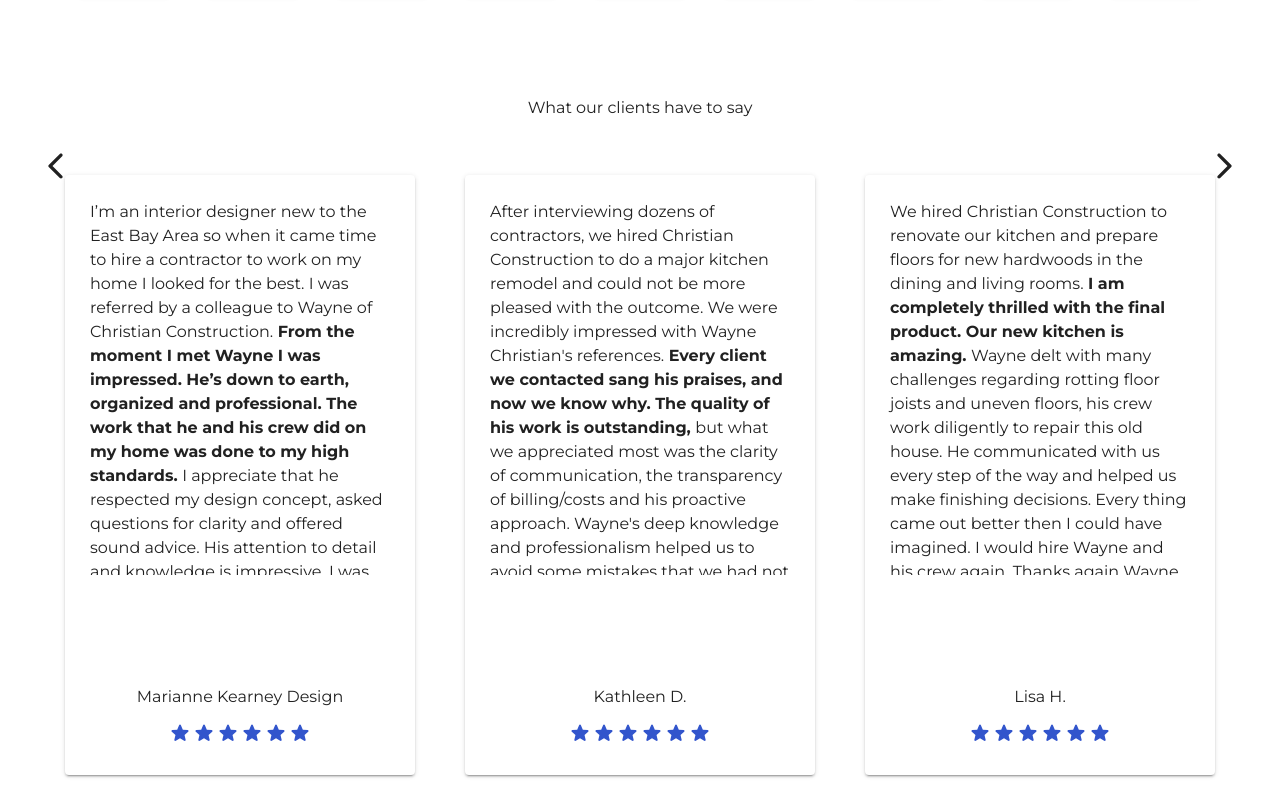
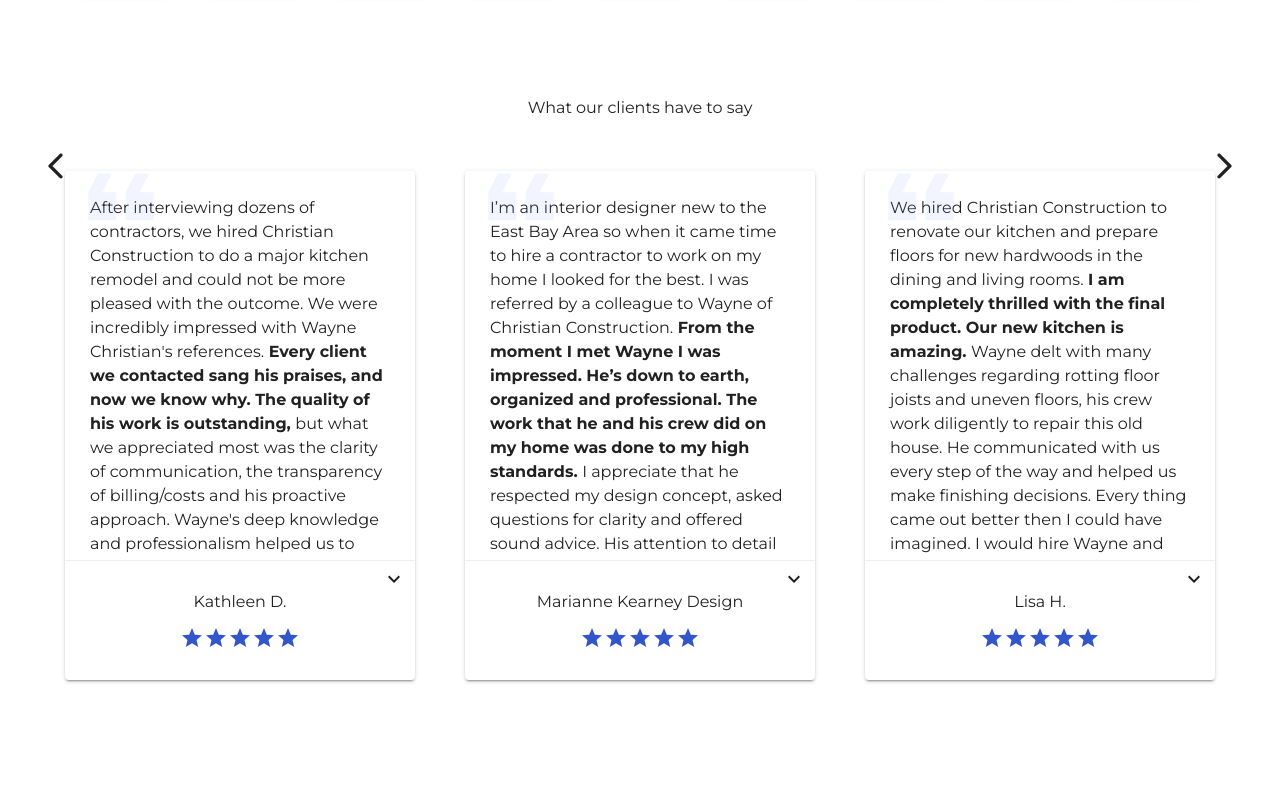
Before and after one commit to DWC01/christian-construction, a Next.js app: page / in a window 1280 px wide. Shown: the part 2535-3335 px from the top of the page. After the commit the page ends 3245 px from the top, so only its background shows below. Built offline with nearby package versions, Linux system fonts and the light colour scheme.

Commit message:
Added expandable testimonials

```diff
--- a/src/components/home/Testimonial.js
+++ b/src/components/home/Testimonial.js
@@ -1,8 +1,11 @@
+import { useState } from 'react';
 import PropTypes from 'prop-types';
 import { makeStyles } from '@material-ui/core/styles';
 import Paper from '@material-ui/core/Paper';
 import Typography from '@material-ui/core/Typography';
-import StarRoundedIcon from '@material-ui/icons/StarRounded';
+import StarIcon from '@material-ui/icons/Star';
+import ExpandMoreIcon from '@material-ui/icons/ExpandMore';
+import FormatQuoteIcon from '@material-ui/icons/FormatQuote';
 
 const useStyles = makeStyles(theme => ({
 	testimonialWrapper: {
@@ -10,18 +13,25 @@
 		width: '400px',
 		justifyContent: 'center',
 		alignItems: 'center',
-		height: '650px',
+		minHeight: '550px',
 	},
 	testimonialContainer: {
 		width: '350px',
-		height: '600px',
+		minHeight: '500px',
 		overflow: 'hidden',
 		position: 'relative',
 	},
 	testimonial: {
 		padding: '25px',
-		maxHeight: '400px',
+		minHeight: '390px',
+		maxHeight: '390px',
 		overflow: 'hidden',
+		marginBottom: '90px',
+		borderBottom: '1px solid #eee',
+		transition: 'all 1s ease',
+	},
+	testimonialExpanded: {
+		maxHeight: '780px',
 	},
 	testimonialInfo: {
 		position: 'absolute',
@@ -44,28 +54,68 @@
 	rating: {
 		fill: theme.palette.primary.main,
 	},
+	quote: {
+		position: 'absolute',
+		transform: 'rotate(180deg)',
+		fill: '#97aeff',
+		top: '-30px',
+		fontSize: '7rem',
+		opacity: '.12',
+	},
+	expandIcon: {
+		position: 'relative',
+		top: '-84px',
+		left: '317px',
+		cursor: 'pointer',
+		transition: theme.transitions.create('transform', {
+			duration: theme.transitions.duration.shortest,
+		}),
+	},
+	expandIconOpen: {
+		transform: 'rotate(180deg)',
+	},
 }));
 
 const Testimonial = ({ children, clientName }) => {
 	const classes = useStyles();
+	const [expanded, setExpanded] = useState(false);
+
+	const handleExpandClick = () => {
+		console.log(expanded);
+		setExpanded(!expanded);
+	};
 
 	return (
 		<div className={classes.testimonialWrapper}>
 			<Paper elevation={2} className={classes.testimonialContainer}>
-				<Typography className={classes.testimonial}>
+				<FormatQuoteIcon className={classes.quote} />
+				<Typography
+					className={`${classes.testimonial} ${
+						expanded ? classes.testimonialExpanded : ''
+					}`}
+				>
 					{children}
 				</Typography>
+				<ExpandMoreIcon
+					className={`${classes.expandIcon} ${
+						expanded ? classes.expandIconOpen : ''
+					}`}
+					onClick={handleExpandClick}
+					onKeyUp={() => {}}
+					aria-label="show more"
+				>
+					Read More
+				</ExpandMoreIcon>
 				<div className={classes.testimonialInfo}>
 					<Typography className={classes.clientName}>
 						{clientName}
 					</Typography>
 					<div className={classes.ratingsConatiner}>
-						<StarRoundedIcon className={classes.rating} />
-						<StarRoundedIcon className={classes.rating} />
-						<StarRoundedIcon className={classes.rating} />
-						<StarRoundedIcon className={classes.rating} />
-						<StarRoundedIcon className={classes.rating} />
-						<StarRoundedIcon className={classes.rating} />
+						<StarIcon className={classes.rating} />
+						<StarIcon className={classes.rating} />
+						<StarIcon className={classes.rating} />
+						<StarIcon className={classes.rating} />
+						<StarIcon className={classes.rating} />
 					</div>
 				</div>
 			</Paper>
--- a/src/components/home/Testimonials.js
+++ b/src/components/home/Testimonials.js
@@ -1,5 +1,5 @@
 /* eslint-disable react/jsx-one-expression-per-line */
-import React, { useEffect } from 'react';
+import { useEffect } from 'react';
 import { makeStyles } from '@material-ui/core/styles';
 import Typography from '@material-ui/core/Typography';
 import ArrowForwardIosRoundedIcon from '@material-ui/icons/ArrowForwardIosRounded';
@@ -35,6 +35,7 @@
 	},
 	swiperWrapper: {
 		display: 'flex',
+		paddingBottom: '10px',
 	},
 	swiperSlide: {
 		width: '400px !important',
@@ -82,6 +83,27 @@
 			<div className={`swiper-container ${classes.swiperContainer}`}>
 				<div className={`swiper-wrapper ${classes.swiperWrapper}`}>
 					<div className={`swiper-slide ${classes.swiperSlide}`}>
+						<Testimonial clientName="Kathleen D.">
+							After interviewing dozens of contractors, we hired
+							Christian Construction to do a major kitchen remodel
+							and could not be more pleased with the outcome. We
+							were incredibly impressed with Wayne Christian's
+							references.
+							<span className={classes.testimonialHighlight}>
+								{' '}
+								Every client we contacted sang his praises, and
+								now we know why. The quality of his work is
+								outstanding,{' '}
+							</span>
+							but what we appreciated most was the clarity of
+							communication, the transparency of billing/costs and
+							his proactive approach. Wayne's deep knowledge and
+							professionalism helped us to avoid some mistakes
+							that we had not considered and his "can-do" attitude
+							helped us achieve our dream kitchen.
+						</Testimonial>
+					</div>
+					<div className={`swiper-slide ${classes.swiperSlide}`}>
 						<Testimonial clientName="Marianne Kearney Design">
 							I’m an interior designer new to the East Bay Area so
 							when it came time to hire a contractor to work on my
@@ -104,27 +126,6 @@
 							with pride and skill. I highly recommend Wayne. I
 							know I’ll be calling on him for future client
 							projects.
-						</Testimonial>
-					</div>
-					<div className={`swiper-slide ${classes.swiperSlide}`}>
-						<Testimonial clientName="Kathleen D.">
-							After interviewing dozens of contractors, we hired
-							Christian Construction to do a major kitchen remodel
-							and could not be more pleased with the outcome. We
-							were incredibly impressed with Wayne Christian's
-							references.
-							<span className={classes.testimonialHighlight}>
-								{' '}
-								Every client we contacted sang his praises, and
-								now we know why. The quality of his work is
-								outstanding,{' '}
-							</span>
-							but what we appreciated most was the clarity of
-							communication, the transparency of billing/costs and
-							his proactive approach. Wayne's deep knowledge and
-							professionalism helped us to avoid some mistakes
-							that we had not considered and his "can-do" attitude
-							helped us achieve our dream kitchen.
 						</Testimonial>
 					</div>
 					<div className={`swiper-slide ${classes.swiperSlide}`}>
```
